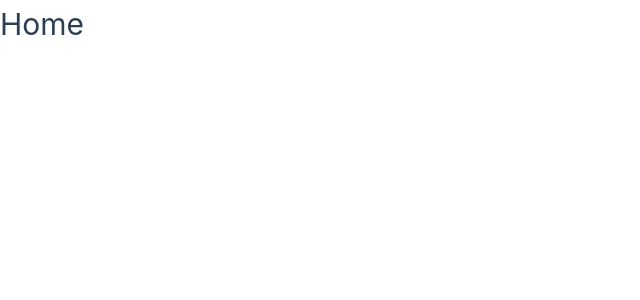
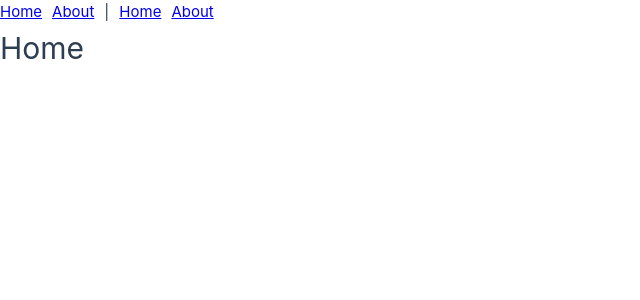
Before and after one commit to bgsdewo/Vue_JS3, a Vue app in the folder vue-router/: page / in a window 1280 px wide. Shown: the top 300 px of the page, without its empty margins (0-640 px from the left). Built offline with nearby package versions, Linux system fonts and the light colour scheme.

Commit message:
Menggunakan Routerlink Untuk Berpindah Halaman

```diff
--- a/vue-router/src/App.vue
+++ b/vue-router/src/App.vue
@@ -1,6 +1,16 @@
 <script setup>
+
 import {RouterView} from 'vue-router'
+import Nav from "./components/Nav.vue"
+
+
+
 </script>
   <template>
-    <RouterView />
+    <div>
+    <Nav />
+    <main>
+      <RouterView />
+    </main>
+  </div>
   </template>
--- /dev/null
+++ b/vue-router/src/components/Nav.vue
@@ -0,0 +1,21 @@
+<script setup>
+import {RouterLink} from "vue-router"
+</script>
+
+<template>
+    <div>
+        <a href="/">Home</a>
+        <a href="/about">About</a>
+        |
+        <RouterLink to="/">Home</RouterLink>
+        <RouterLink to="/about">About</RouterLink>
+    </div>
+</template>
+
+
+<style scoped>
+    div {
+        display: flex;
+        gap: 10px;
+    }
+</style>
```
